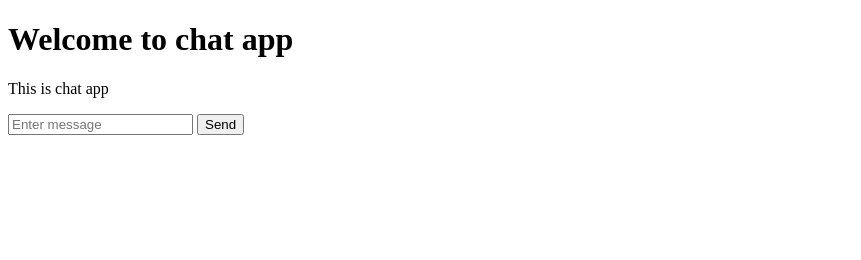
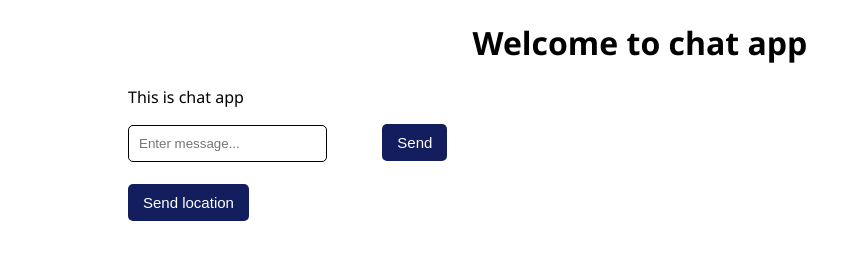
Before and after one commit to amitbishnoi29/Chat-App-Node-js, a website: page public/index.html in a window 1280 px wide. Shown: the whole page, without its empty margins (0-861 px from the left). Drawn offline with nearby package versions, Linux system fonts and the light colour scheme; no server answers.

Commit message:
styled app

```diff
--- /dev/null
+++ b/public/css/style.css
@@ -0,0 +1,37 @@
+body{
+    padding: 0;
+    margin: 0;
+    font-family: 'Segoe UI', Tahoma, Geneva, Verdana, sans-serif;
+}
+
+
+.container {
+    width: 80%;
+    margin: auto;
+}
+h1 {
+    text-align: center;
+}
+input {
+    padding: 10px;
+    border : 1px solid #000;
+    border-radius: 5px;
+    color: #000;
+    margin-right: 5%;
+}
+
+
+button {
+    background:#131e5e;
+    color:#fff;
+    font-size: 10x;
+    padding : 10px 15px;
+    border:none;
+    font-size: 15px;
+    border-radius: 5px;;
+ }
+
+ button:hover {
+     cursor: pointer;
+     background:darkred;
+ }
--- a/public/index.html
+++ b/public/index.html
@@ -1,24 +1,35 @@
 <!DOCTYPE html>
 <html lang="en">
+
 <head>
     <meta charset="UTF-8">
     <meta name="viewport" content="width=device-width, initial-scale=1.0">
     <meta http-equiv="X-UA-Compatible" content="ie=edge">
+    <link rel="stylesheet" href="./css/style.css">
     <title>chat app</title>
 </head>
+
 <body>
+    <div class="container">
         <h1>Welcome to chat app</h1>
         <p>This is chat app</p>
 
         <ol id="messages"></ol>
+
         <form action="" id="message-form">
-        <input name="message" type="text" placeholder="Enter message">
+            <input id="message" name="message" type="text" placeholder="Enter message...">
             <button>Send</button>
         </form>
+        <br>
+        <button id="send-location">Send location</button>
+    </div>
+
+
 
 
     <script src="/socket.io/socket.io.js"></script>
     <script src="./js/libs/jquery-3.4.1.min.js"></script>
     <script src="./js/index.js"> </script>
 </body>
+
 </html>
--- a/public/js/index.js
+++ b/public/js/index.js
@@ -25,11 +25,15 @@ socket.on('disconnect', function () {
 jQuery('#message-form').on('submit', function (e) {
     e.preventDefault();
     // emit an event
-
     socket.emit('createMessage', {
         from: 'User',
         text: jQuery('[name=message]').val()
     }, function (data) {   //acknowledgement
         console.log(data);
-    })
+
+       document.getElementById('message').value='';
+       ;
+    });
+    //console.log('After emiting');
+
 });
```
Lines whose indentation alone changed are shown as unchanged.
